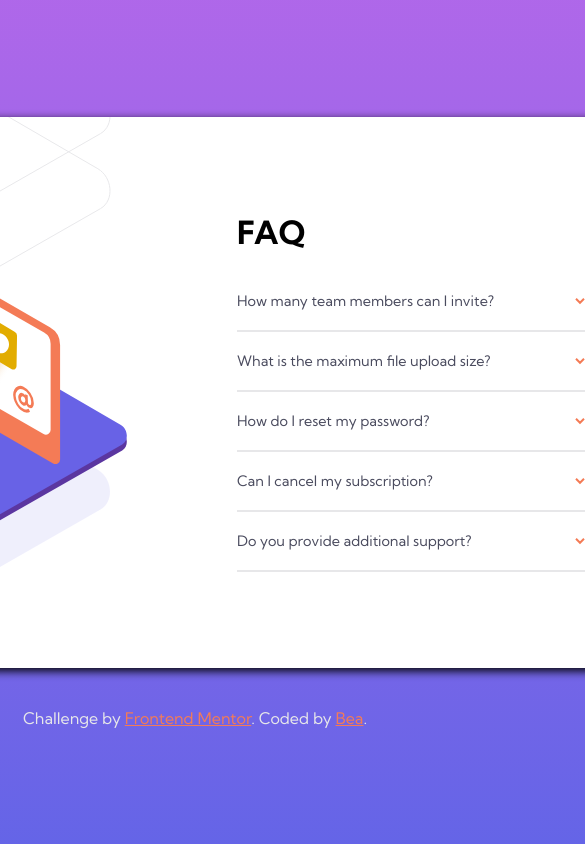
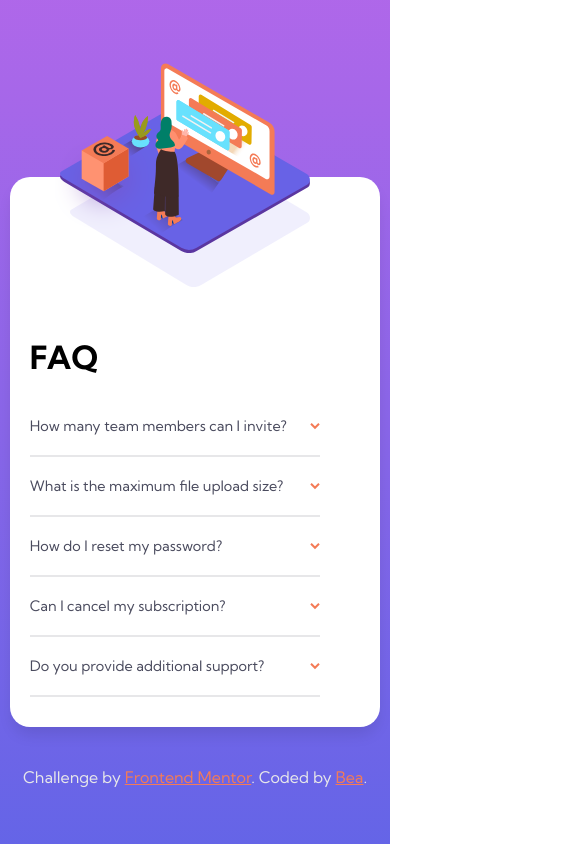
Before and after one commit to bea-jpg/faq-accordion-card, a plain HTML site: page index.html in a window 390 px wide. Shown: the top 844 px of the page, 585 px wide, since content can reach past the window. Drawn offline with nearby package versions, Linux system fonts and the light colour scheme.

Commit message:
Update style.css

```diff
--- a/style.css
+++ b/style.css
@@ -48,7 +48,7 @@ body {
 
     width: 900px;
 
-    box-shadow: 3px 3px 10px;
+    box-shadow: 0px 10px 15px -3px rgba(0,0,0,0.1);
 
     margin-bottom: 40px;
 
@@ -155,3 +155,36 @@ a:hover {
     color: #A1482D;
     text-decoration: none;
 }
+
+/* Mobile */
+
+@media screen and (max-width:990px){
+    .card {
+        flex-direction: column;
+        height: 550px;
+        width: 95%;
+        margin-top: 120px;
+    }
+
+    .images {
+        background-image: url('images/bg-pattern-mobile.svg');
+        background-position: 60px 170px;
+    }
+
+    .woman-image{
+        width: 250px;
+        top: -50px;
+        left: 50px;
+    }
+
+    .box-image {
+        width: 100px;
+        left: 45px;
+        top: 122px;
+    }
+
+    .text {
+        width: 100%;
+    }
+
+}
```
